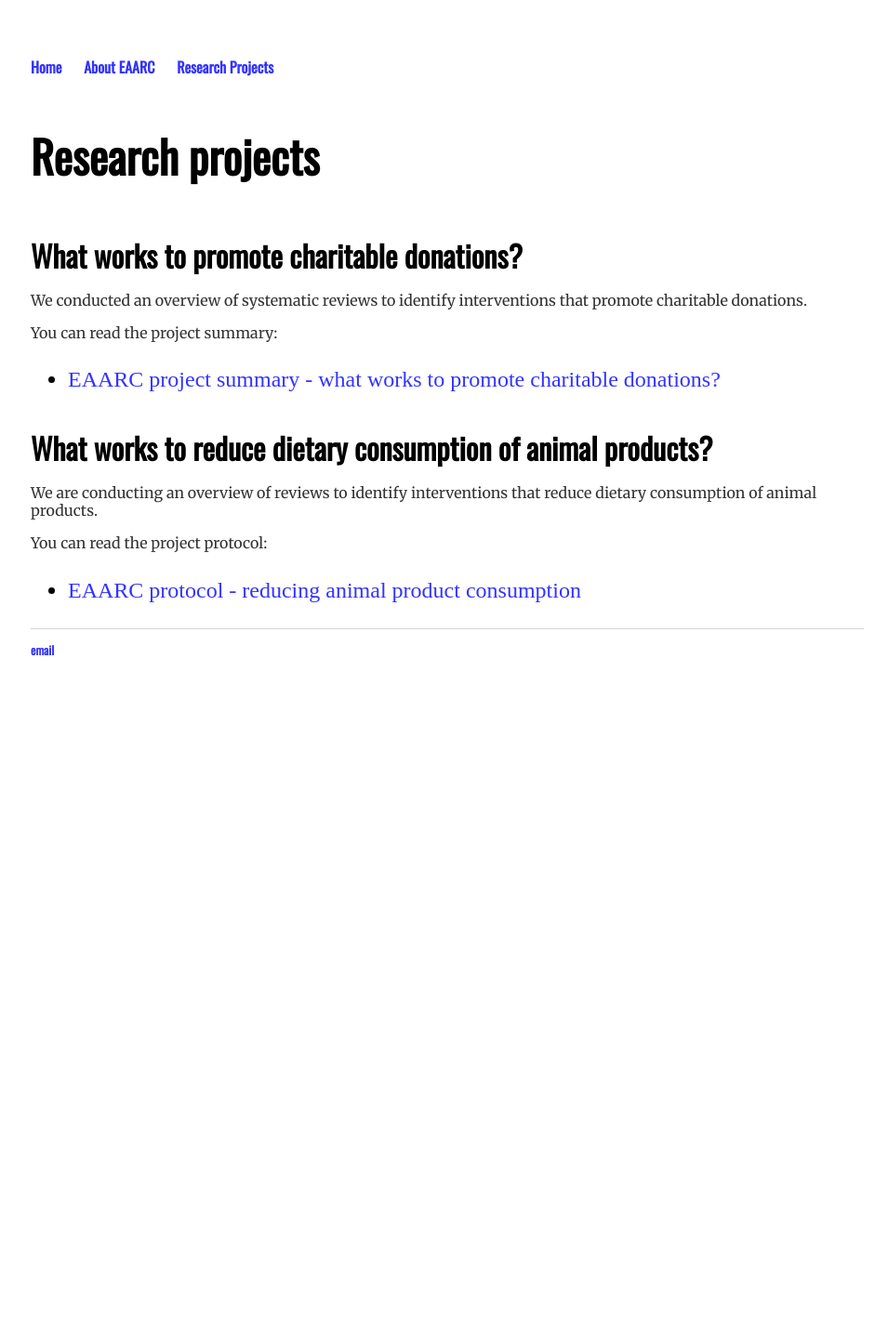
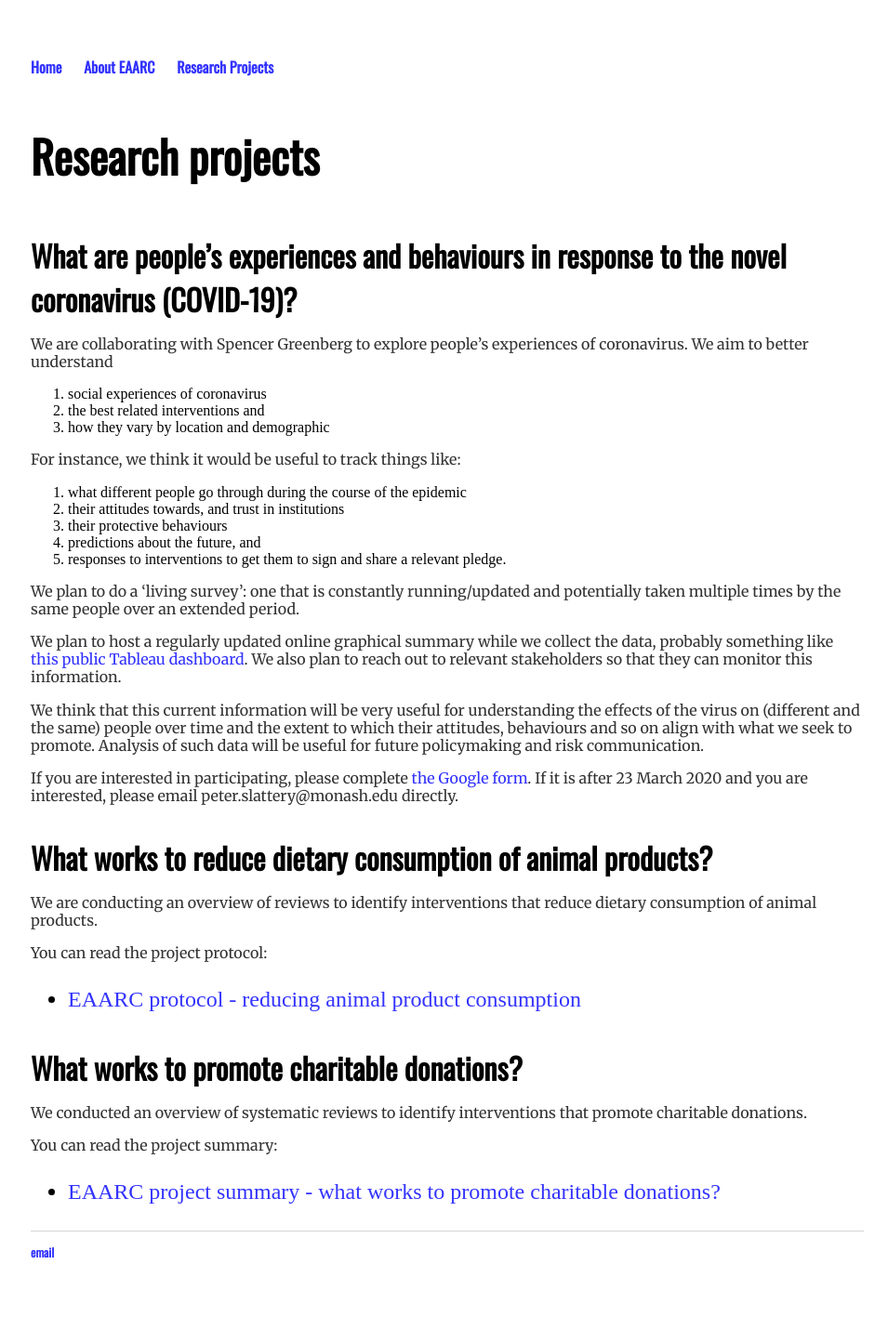
Before and after one commit to aksaeri/scrub, a Jekyll site: the page built from pages/research.md, in a window 1280 px wide. Shown: the whole page at 93% size, without its empty margins (159-1114 px from the left). Built offline with Jekyll 4.4.1, drawn with Linux system fonts in a browser that asks for light colours; before the commit the page ends 900 px from its top, so only the background shows below that.

Commit message:
Update research.md

```diff
--- a/pages/research.md
+++ b/pages/research.md
@@ -6,13 +6,30 @@
 
 # Research projects
 
-## What works to promote charitable donations?
+## What are people's experiences and behaviours in response to the novel coronavirus (COVID-19)?
 
-We conducted an overview of systematic reviews to identify interventions that promote charitable donations.
+We are collaborating with Spencer Greenberg to explore people's experiences of coronavirus. We aim to better understand
 
-You can read the project summary:
+1. social experiences of coronavirus
+2. the best related interventions and
+3. how they vary by location and demographic
 
-- [EAARC project summary - what works to promote charitable donations?](https://docs.google.com/document/d/1osAwuO1J9L2z3PDGQn6UkFEA-4vs5WV9eJ5hAASnS7o/edit?usp=sharing)
+For instance, we think it would be useful to track things like:
+
+1. what different people go through during the course of the epidemic
+2. their attitudes towards, and trust in institutions
+3. their protective behaviours
+4. predictions about the future, and
+5. responses to interventions to get them to sign and share a relevant pledge.
+
+We plan to do a 'living survey': one that is constantly running/updated and potentially taken multiple times by the same people over an extended period.
+
+We plan to host a regularly updated online graphical summary while we collect the data, probably something like [this public Tableau dashboard](https://public.tableau.com/profile/anya.?fbclid=IwAR1hGW8FGJMO8WmY-Vi6qipS8KG3WTU6vVbFHmnoug6yweQ10PpoASXPuv4#!/vizhome/COVID-19Cases_15835248531800/COVID-19Cases
+). We also plan to reach out to relevant stakeholders so that they can monitor this information.
+
+We think that this current information will be very useful for understanding the effects of the virus on (different and the same) people over time and the extent to which their attitudes, behaviours and so on align with what we seek to promote. Analysis of such data will be useful for future policymaking and risk communication.
+
+If you are interested in participating, please complete [the Google form](https://www.eaarc.org/coronavirus/join). If it is after 23 March 2020 and you are interested, please email peter.slattery@monash.edu directly.
 
 ## What works to reduce dietary consumption of animal products?
 
@@ -21,3 +38,11 @@
 You can read the project protocol:
 
 - [EAARC protocol - reducing animal product consumption](https://docs.google.com/document/d/1zqUPNGktRz6emp0WsPmmVjkOitiW7XdWS55YgBTNnp0/edit?usp=sharing)
+
+## What works to promote charitable donations?
+
+We conducted an overview of systematic reviews to identify interventions that promote charitable donations.
+
+You can read the project summary:
+
+- [EAARC project summary - what works to promote charitable donations?](https://docs.google.com/document/d/1osAwuO1J9L2z3PDGQn6UkFEA-4vs5WV9eJ5hAASnS7o/edit?usp=sharing)
```
